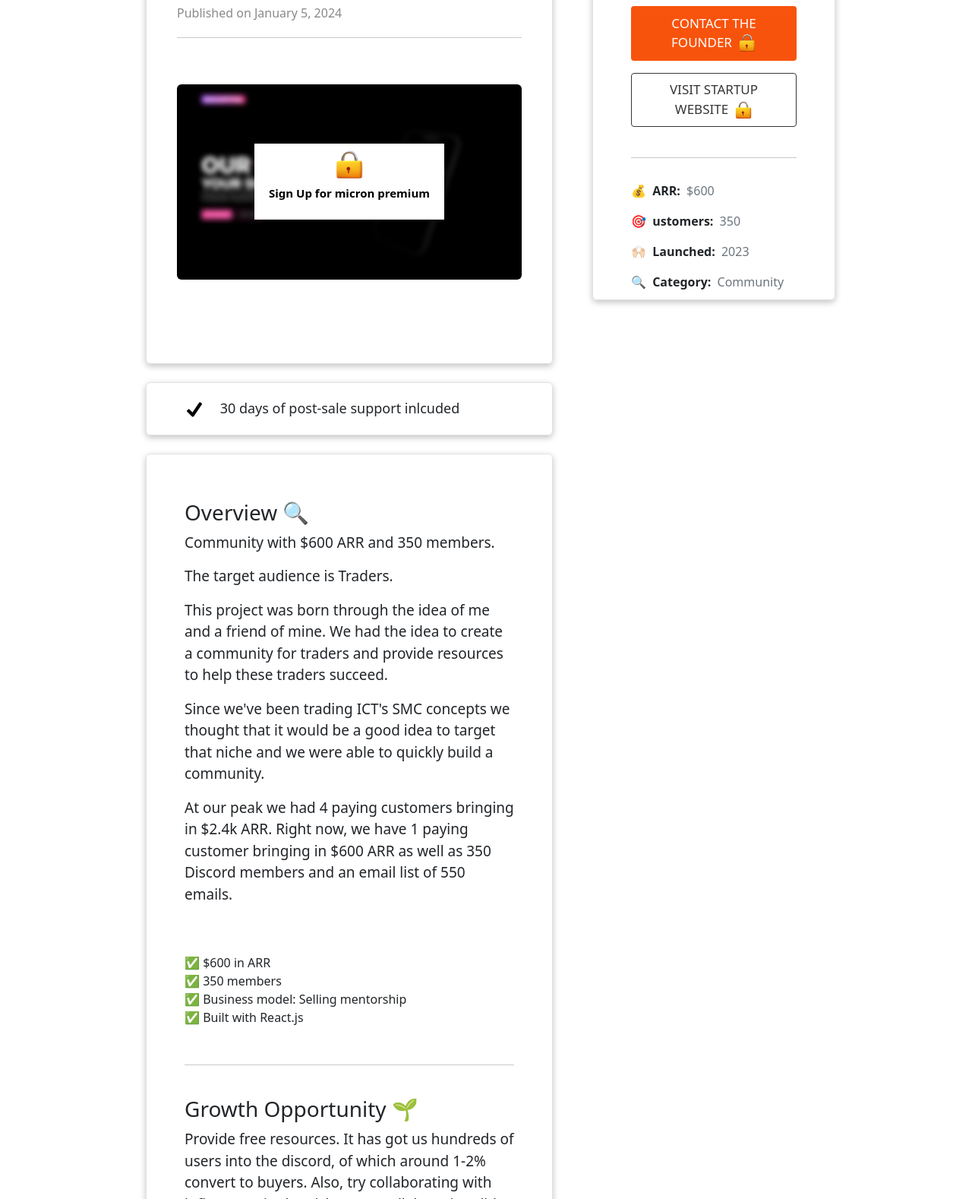
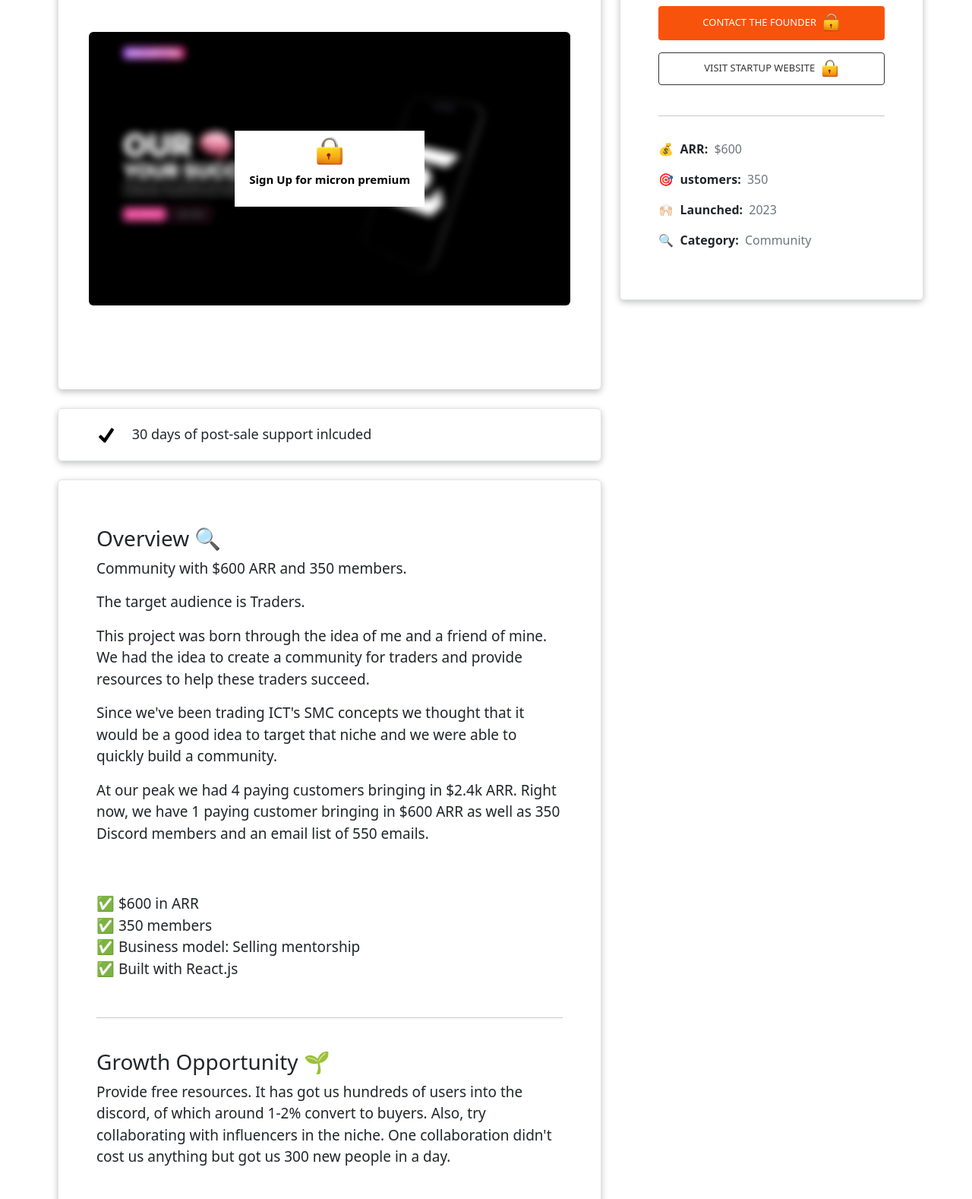
Before and after one commit to Mahede-Hasan/smc-community, a plain HTML site: page index.html in a window 1280 px wide. Shown: the part 265-1843 px from the top of the page at 76% size. Drawn offline with nearby package versions, Linux system fonts and the light colour scheme.

Commit message:
width responsive done

```diff
--- a/css/style.css
+++ b/css/style.css
@@ -10,6 +10,16 @@ body {
 
 .full-container {
     margin: 60px auto !important;
+    display: flex;
+}
+
+.all-box-container {
+    width: 70% !important;
+}
+
+.card-container {
+    width: 30% !important;
+    margin-left: 12px !important;
 }
 
 
@@ -55,7 +65,7 @@ hr {
     position: absolute !important;
     left: 50%;
     top: 50%;
-    transform: translate(-50%,-50%);
+    transform: translate(-50%, -50%);
     cursor: pointer;
     display: flex;
     flex-direction: column;
@@ -63,12 +73,12 @@ hr {
     align-items: center !important;
 }
 
-.img-lock-icon{
+.img-lock-icon {
     width: 40px;
     height: 40px;
 }
 
-.img-lock-box-anchor p{
+.img-lock-box-anchor p {
     font-size: 15px;
     font-weight: 600;
     padding-top: 5px;
@@ -77,7 +87,7 @@ hr {
 
 /* card style */
 
-.card-container{
+.card-container {
     padding: 50px 50px !important;
     box-shadow: rgba(0, 0, 0, 0.24) 0px 3px 8px;
     height: 600px;
@@ -85,19 +95,94 @@ hr {
     top: 60px;
 }
 
-.card-header-content h2{
+.card-header-content h2 {
     font-weight: 300;
     padding-bottom: 10px;
 }
 
-.card-horizontal{
+.card-horizontal {
     margin-top: 40px;
     margin-bottom: 30px;
 }
 
+/* post sale support box */
+.post-sale-support-box {
+    padding: 20px 50px !important;
+    box-shadow: rgba(0, 0, 0, 0.24) 0px 3px 8px;
+}
+
+.post-sale-support-box p {
+    margin-bottom: 0 !important;
+    font-size: 18px;
+    font-weight: 500;
+}
+
+/* overview box style */
+.overview-container {
+    padding-left: 50px !important;
+    padding-right: 50px !important;
+    padding-top: 60px;
+    padding-bottom: 20px;
+    box-shadow: rgba(0, 0, 0, 0.24) 0px 3px 8px;
+}
+
+.overview-content p,
+.business-content p,
+.target-content p,
+.target-content p,
+.response-content p,
+.expenses-content p,
+.asking-price-content p,
+.include-asset-content p,
+.competitor-content p {
+    font-size: 19px;
+    font-weight: 300;
+}
+
+.overview-horizontal,
+.growth-horizontal,
+.business-horizontal,
+.target-horizontal,
+.response-horizontal,
+.expenses-horizontal,
+.asking-price-horizontal,
+.include-asset-horizontal,
+.competitor-horizontal,
+.competitor-horizontal,
+.traffic-horizontal {
+    margin-top: 50px !important;
+    margin-bottom: 40px !important;
+}
+
+.list-container p {
+    font-size: 19px;
+    font-weight: 300;
+}
+
+.revenue-metrics-horizontal {
+    margin-top: 50px !important;
+}
+
+.growth-content p {
+    font-size: 19px;
+    font-weight: 300;
+}
+
+.overview-img {
+    width: 100%;
+    padding: 0 !important;
+    margin-top: 50px;
+    margin-bottom: 50px;
+    box-shadow: rgba(0, 0, 0, 0.24) 0px 3px 8px;
+}
+
+
+
+
+
 /* card button  */
 
-.contact-founder-btn{
+.contact-founder-btn {
     background-color: rgb(248, 83, 12);
     color: white;
     border: none;
@@ -108,18 +193,18 @@ hr {
     border-radius: 4px;
 }
 
-.contact-founder-btn:hover{
+.contact-founder-btn:hover {
     background-color: rgb(188, 58, 2);
     transition: all 1s ease;
 }
 
-.img-lock-icon-btn{
+.img-lock-icon-btn {
     width: 24px;
     height: 25px;
 }
 
 /* startup button */
-.startup-btn{
+.startup-btn {
     border: 1px solid rgb(53, 53, 53);
     color: rgb(53, 53, 53);
     background-color: transparent;
@@ -130,56 +215,108 @@ hr {
     border-radius: 4px;
 }
 
-.startup-btn:hover{
+.startup-btn:hover {
     border: 1px solid rgb(248, 83, 12);
     color: rgb(248, 83, 12);
     transition: all 1s ease;
 }
 
-/* post sale support box */
-.post-sale-support-box{
-    padding: 20px 50px !important;
-    box-shadow: rgba(0, 0, 0, 0.24) 0px 3px 8px;
+/* responsive design */
+
+
+@media only screen and (max-width: 1596px) {
+    .main-container {
+        width: 80% !important;
     }
 
-.post-sale-support-box p{
-    margin-bottom: 0 !important;
-    font-size: 18px;
-    font-weight: 500;
+    .full-container {
+        margin: 60px auto !important;
+        display: flex;
     }
 
-/* overview box style */
-.overview-container{
-   padding-left: 50px !important;
-   padding-right: 50px !important;
-   padding-top: 60px;
-   padding-bottom: 20px;
-    box-shadow: rgba(0, 0, 0, 0.24) 0px 3px 8px;
+    .contact-founder-btn {
+        font-size: 13px;
     }
 
-.overview-content p, .business-content p, .target-content p, .target-content p, .response-content p, .expenses-content p, .asking-price-content p, .include-asset-content p, .competitor-content p{
-    font-size: 19px;
-    font-weight: 300;
+    .startup-btn {
+        font-size: 13px;
     }
 
-.overview-horizontal, .growth-horizontal, .business-horizontal, .target-horizontal, .response-horizontal, .expenses-horizontal, .asking-price-horizontal, .include-asset-horizontal, .competitor-horizontal, .competitor-horizontal, .traffic-horizontal{
-    margin-top: 50px !important;
-    margin-bottom: 40px !important;
+    .all-box-container {
+        width: 65% !important;
     }
 
-.revenue-metrics-horizontal{
-    margin-top: 50px !important;
+    .card-container {
+        width: 35% !important;
+        margin-left: 12px !important;
+    }
 }
 
-.growth-content p{
-    font-size: 19px;
-    font-weight: 300;
+@media only screen and (max-width: 1280px) {
+    .main-container {
+        width: 90% !important;
     }
 
-.overview-img{
-    width: 100%;
+    .contact-founder-btn {
+        font-size: 12px;
+    }
+
+    .all-box-container {
+        width: 65% !important;
+    }
+
+    .card-container {
+        width: 35% !important;
+        margin-left: 12px !important;
+    }
+    .contact-founder-btn {
+        font-size: 13px;
+    }
+}
+
+@media only screen and (max-width: 1090px) {
+    .main-container {
+        width: 90% !important;
+    }
+
+    .contact-founder-btn {
+        font-size: 12px;
+    }
+
+    .all-box-container {
+        width: 65% !important;
+    }
+
+    .card-container {
+        width: 35% !important;
+        margin-left: 12px !important;
+    }
+    .contact-founder-btn {
+        font-size: 13px;
+    }
+}
+@media only screen and (max-width: 1000px) {
+    .card-container {
+        display: none;
+    }
+    .all-box-container {
+        width: 100% !important;
+    }
+
+}
+
+@media only screen and(max-width: 900px) {
+    .main-container {
+        width: 90% !important;
         padding: 0 !important;
-    margin-top: 50px;
-    margin-bottom: 50px;
-    box-shadow: rgba(0, 0, 0, 0.24) 0px 3px 8px;
     }
+
+    .full-container {
+        margin: 60px auto !important;
+        display: flex;
+    }
+
+    .all-box-container {
+        width: 100% !important;
+    }
+}
--- a/index.html
+++ b/index.html
@@ -18,9 +18,10 @@
 <body>
     <main class="main-container container-fluid">
 
-        <div class="full-container row">
+        <div class="full-container">
 
-            <section class="container-fluid all-box-container col-7">
+            <!-- page container -->
+            <section class="container-fluid all-box-container">
                 <!-- Page first box container -->
                 <section class="container-fluid first-box-container border border-1 rounded">
 
@@ -192,8 +193,9 @@
                 </section>
             </section>
 
+
             <!-- card container -->
-            <section class="container-fluid border border-1 card-container rounded col-4">
+            <section class="container-fluid border border-1 card-container rounded">
 
                 <!-- card header content -->
                 <div class="card-header-content">
```
Lines whose indentation alone changed are shown as unchanged.
